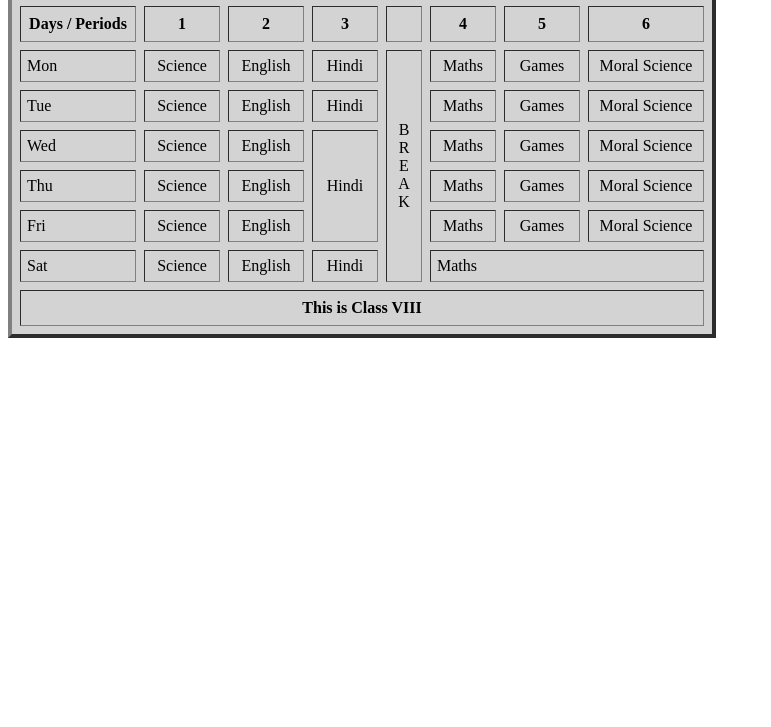
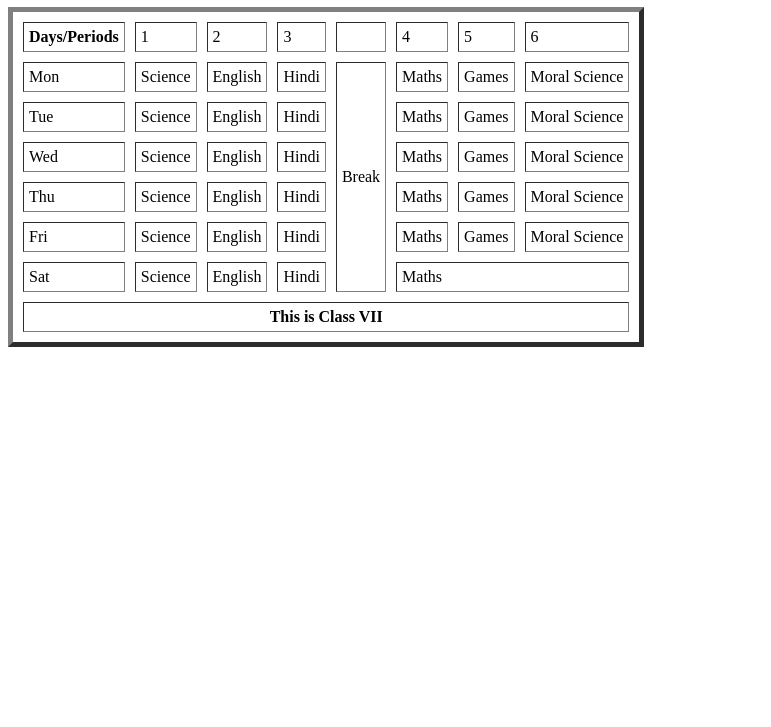
Before and after one commit to Subhanshi09/WebDevAssignments, a plain HTML site: page Assignment1/Time_Table.html in a window 1280 px wide. Shown: the part 73-800 px from the top of the page, without its empty margins (0-771 px from the left). Drawn offline with Linux system fonts and the light colour scheme.

Commit message:
Update Time_Table.html

```diff
--- a/Assignment1/Time_Table.html
+++ b/Assignment1/Time_Table.html
@@ -1,85 +1,84 @@
 <!DOCTYPE html>
-<html>
+<html lang="en">
 <head>
-	<title>School Time Table</title>
+    <meta charset="UTF-8">
+    <meta http-equiv="X-UA-Compatible" content="IE=edge">
+    <meta name="viewport" content="width=device-width, initial-scale=1.0">
+    <title>Document</title>
 </head>
-<style>
-	td {
-		padding: 6px;
-	}
-	table{
-		background-color: lightgray;
-		border-collapse: separate;
-	}
-</style>
 <body>
-	<h2>This is Time Table</h2>
-	<table border="4" cellspacing="8" cellpadding="2">
+    <h1>This is Time Table</h1>
+    <table border="5" cellspacing="10" cellpadding="5">
+        <thead>
             <tr>
-			<th width="110" height="30">Days / Periods</th>
-			<th width="70">1</th>
-			<th width="70">2</th>
-			<th width="60">3</th>
-			<th width="30"></th>
-			<th width="60">4</th>
-			<th width="70">5</th>
-			<th width="110">6</th>
+                <th>Days/Periods</th>
+                <td>1</td>
+                <td>2</td>
+                <td>3</td>
+                <td> </td>
+                <td>4</td>
+                <td>5</td>
+                <td>6</td>
             </tr>
+        </thead>
+        <tbody>
             <tr>
                 <td>Mon</td>
-			<td align="center">Science</td>
-			<td align="center">English</td>
-			<td align="center">Hindi</td>
-			<td rowspan="6" align="center">B<br>R<br>E<br>A<br>K</td>
-			<td align="center">Maths</td>
-			<td align="center">Games</td>
-			<td align="center">Moral Science</td>
+                <td>Science</td>
+                <td>English</td>
+                <td>Hindi</td>
+                <td rowspan="6">Break</td>
+                <td>Maths</td>
+                <td>Games</td>
+                <td>Moral Science</td>
             </tr>
             <tr>
                 <td>Tue</td>
-			<td align="center">Science</td>
-			<td align="center">English</td>
-			<td align="center">Hindi</td>
-			<td align="center">Maths</td>
-			<td align="center">Games</td>
-			<td align="center">Moral Science</td>
+                <td>Science</td>
+                <td>English</td>
+                <td>Hindi</td>
+                <td>Maths</td>
+                <td>Games</td>
+                <td>Moral Science</td>
             </tr>
             <tr>
                 <td>Wed</td>
-			<td align="center">Science</td>
-			<td align="center">English</td>
-			<td align="center" rowspan="3">Hindi</td>
-			<td align="center">Maths</td>
-			<td align="center">Games</td>
-			<td align="center">Moral Science</td>
+                <td>Science</td>
+                <td>English</td>
+                <td>Hindi</td>
+                <td>Maths</td>
+                <td>Games</td>
+                <td>Moral Science</td>
             </tr>
             <tr>
                 <td>Thu</td>
-			<td align="center">Science</td>
-			<td align="center">English</td>
-			<td align="center">Maths</td>
-			<td align="center">Games</td>
-			<td align="center">Moral Science</td>
+                <td>Science</td>
+                <td>English</td>
+                <td>Hindi</td>
+                <td>Maths</td>
+                <td>Games</td>
+                <td>Moral Science</td>
             </tr>
             <tr>
                 <td>Fri</td>
-			<td align="center">Science</td>
-			<td align="center">English</td>
-			<td align="center">Maths</td>
-			<td align="center">Games</td>
-			<td align="center">Moral Science</td>
+                <td>Science</td>
+                <td>English</td>
+                <td>Hindi</td>
+                <td>Maths</td>
+                <td>Games</td>
+                <td>Moral Science</td>
             </tr>
             <tr>
                 <td>Sat</td>
-			<td align="center">Science</td>
-			<td align="center">English</td>
-			<td align="center">Hindi</td>
+                <td>Science</td>
+                <td>English</td>
+                <td>Hindi</td>
                 <td colspan="3">Maths</td>
             </tr>
-		<tr>
-			<th colspan="8" height="30">This is Class VIII</th>
-		</tr>
+        </tbody>
+        <tfoot>
+            <th colspan="8">This is Class VII</th>
+        </tfoot>
     </table>
-
 </body>
 </html>
```
Lines whose indentation alone changed are shown as unchanged.
